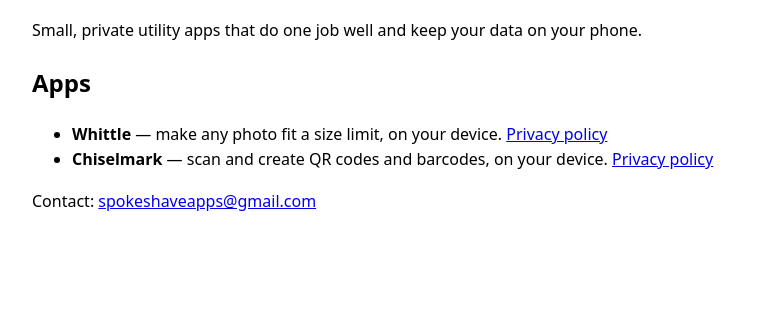
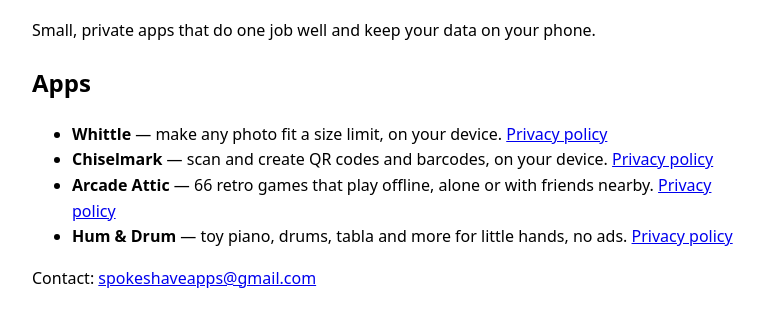
Before and after one commit to spokeshaveapps/spokeshaveapps.github.io, a plain HTML site: page index.html in a window 1280 px wide. Shown: the part 116-442 px from the top of the page, without its empty margins (248-1011 px from the left). Drawn offline with Linux system fonts and the light colour scheme.

Commit message:
Add files via upload

```diff
--- a/index.html
+++ b/index.html
@@ -1,12 +1,14 @@
 <!doctype html>
 <html lang="en"><head><meta charset="utf-8"><meta name="viewport" content="width=device-width, initial-scale=1">
-<title>Spokeshave Apps — small, private utility apps</title>
+<title>Spokeshave Apps — small, private apps</title>
 <style>body{margin:0;font:16px/1.6 system-ui,sans-serif;color-scheme:light dark}main{max-width:720px;margin:0 auto;padding:40px 20px}</style>
 </head><body><main>
 <h1>Spokeshave Apps</h1>
-<p>Small, private utility apps that do one job well and keep your data on your phone.</p>
+<p>Small, private apps that do one job well and keep your data on your phone.</p>
 <h2>Apps</h2>
 <ul><li><strong>Whittle</strong> — make any photo fit a size limit, on your device. <a href="whittle/privacy/">Privacy policy</a></li>
-<li><strong>Chiselmark</strong> — scan and create QR codes and barcodes, on your device. <a href="chiselmark/privacy/">Privacy policy</a></li></ul>
+<li><strong>Chiselmark</strong> — scan and create QR codes and barcodes, on your device. <a href="chiselmark/privacy/">Privacy policy</a></li>
+<li><strong>Arcade Attic</strong> — 66 retro games that play offline, alone or with friends nearby. <a href="arcadeattic/privacy/">Privacy policy</a></li>
+<li><strong>Hum &amp; Drum</strong> — toy piano, drums, tabla and more for little hands, no ads. <a href="humanddrum/privacy/">Privacy policy</a></li></ul>
 <p>Contact: <a href="mailto:spokeshaveapps@gmail.com">spokeshaveapps@gmail.com</a></p>
 </main></body></html>
```
